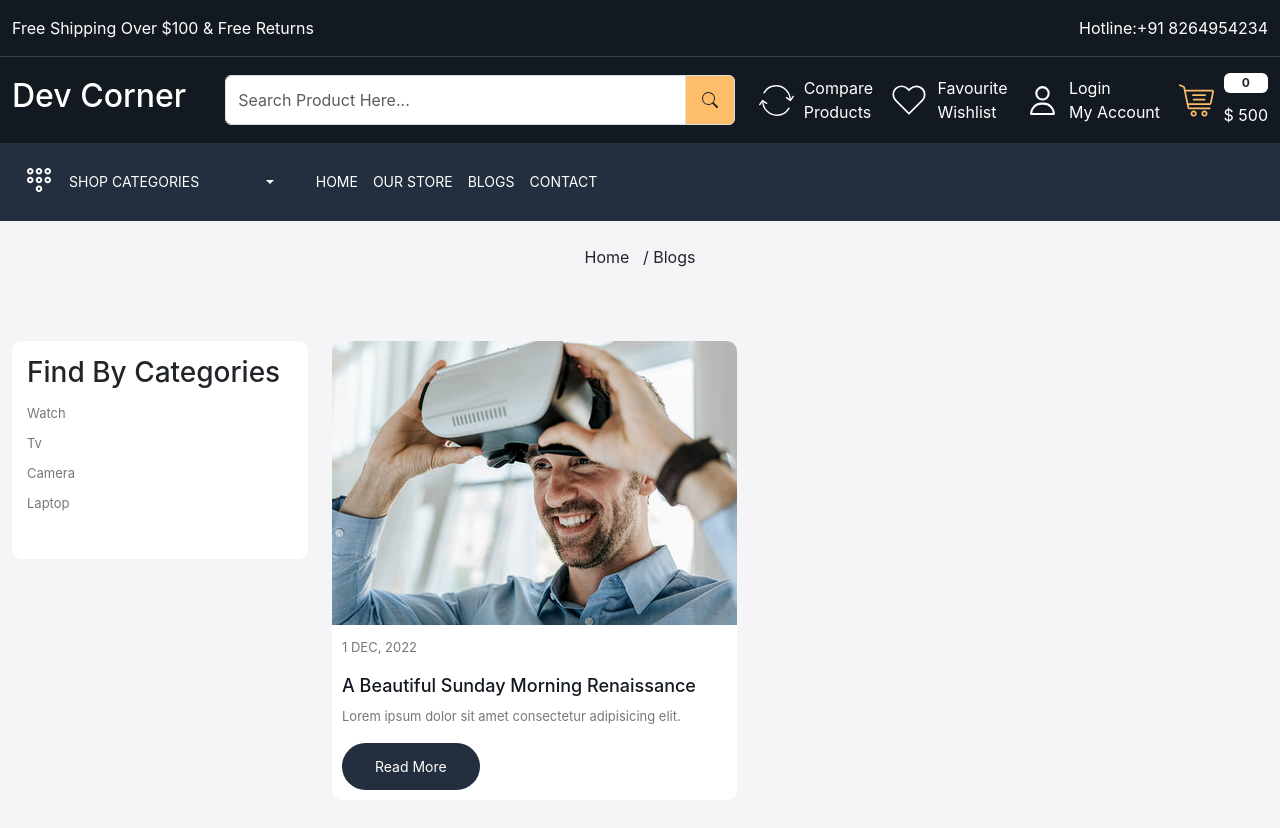
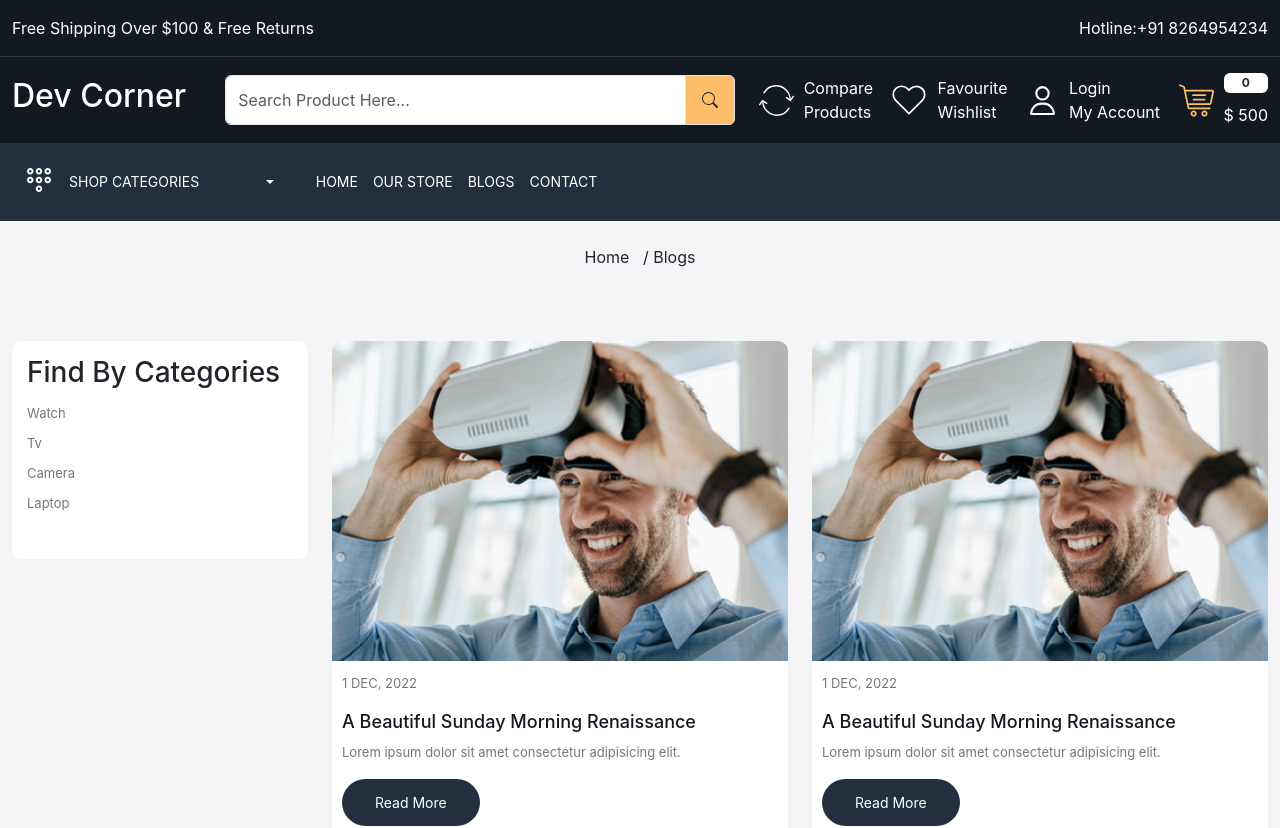
Before and after one commit to yanapeshko/web-shop, a React (Create React App) app: page /blogs in a window 1280 px wide. Shown: the top 828 px of the page. Built offline with nearby package versions, Linux system fonts and the light colour scheme.

Commit message:
added one more BlogCard

```diff
--- a/src/pages/Blog.jsx
+++ b/src/pages/Blog.jsx
@@ -25,8 +25,13 @@ const Blog = () => {
               </div>
             </div>
             <div className="col-9">
-              <div className="d-flex gap-10">
-                <BlogCard />
+              <div className="row">
+                <div className="col-6">
+                  <BlogCard />
+                </div>
+                <div className="col-6">
+                  <BlogCard />
+                </div>
               </div>
             </div>
           </div>
```
